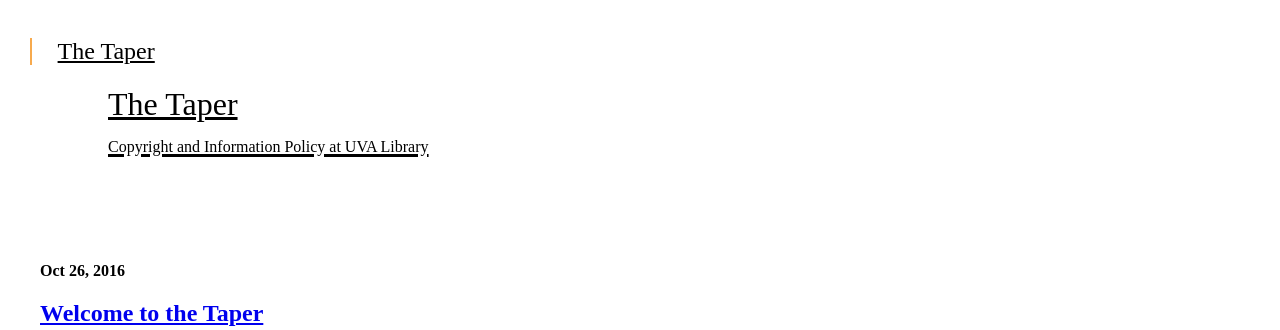
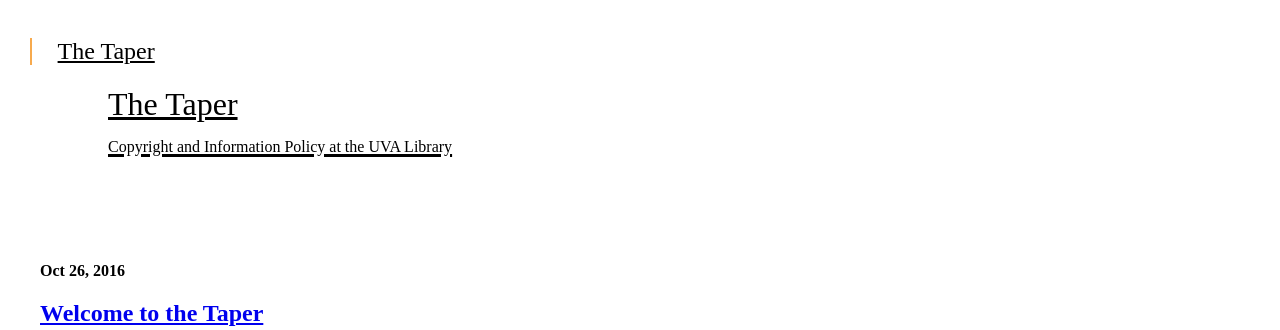
Before and after one commit to uvalib/thetaper, a Jekyll site: the page built from index.html, in a window 1280 px wide. Shown: the top 330 px of the page. Built offline with Jekyll 4.4.1, drawn with Linux system fonts in a browser that asks for light colours.

Commit message:
Updated default.html

```diff
--- a/_layouts/default.html
+++ b/_layouts/default.html
@@ -14,7 +14,7 @@
         <app-toolbar class="tall">
           <a href="/"><h1 main-title>
             The Taper<br/>
-            <span style="font-size:.5em;">Copyright and Information Policy at UVA Library</span>
+            <span style="font-size:.5em;">Copyright and Information Policy at the UVA Library</span>
           </h1></a>
         </app-toolbar>
       </app-header>
```
